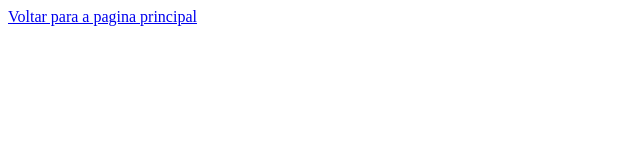
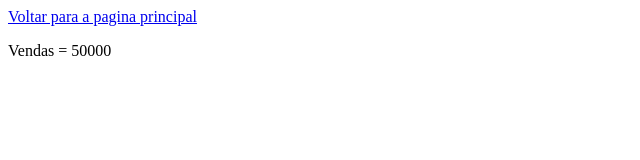
Before and after one commit to cyncavalcanti/CursonelioAlves, a plain HTML site: page vendas.html in a window 1280 px wide. Shown: the full height of the page, 0-640 px from the left. Drawn offline with Linux system fonts and the light colour scheme.

Commit message:
acrescentado valor vendas

```diff
--- a/vendas.html
+++ b/vendas.html
@@ -8,5 +8,6 @@
 </head>
 <body>
     <a href="index.html"> Voltar para a pagina principal</a>
+    <p>Vendas = 50000</p>
 </body>
 </html>
```
